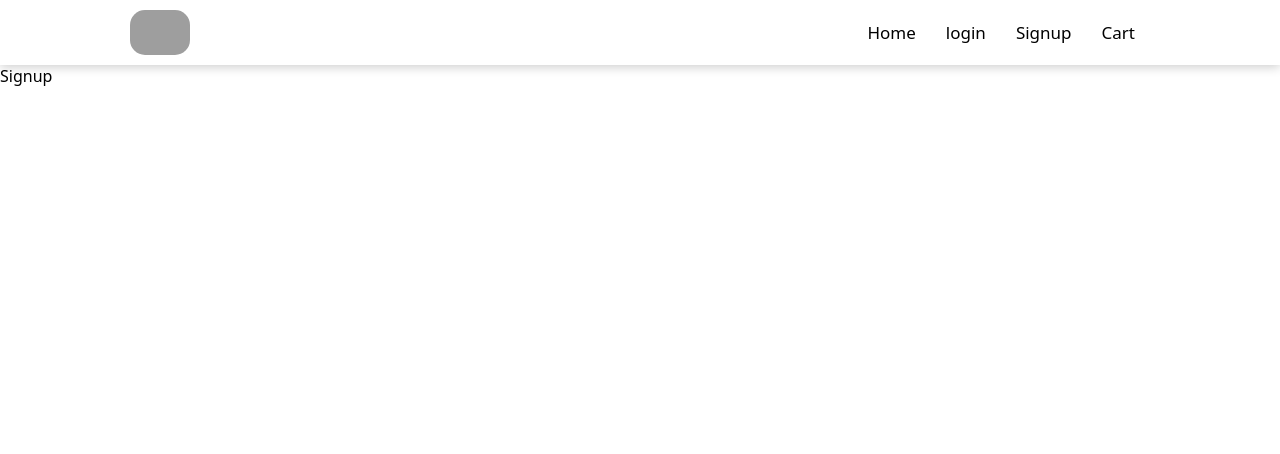
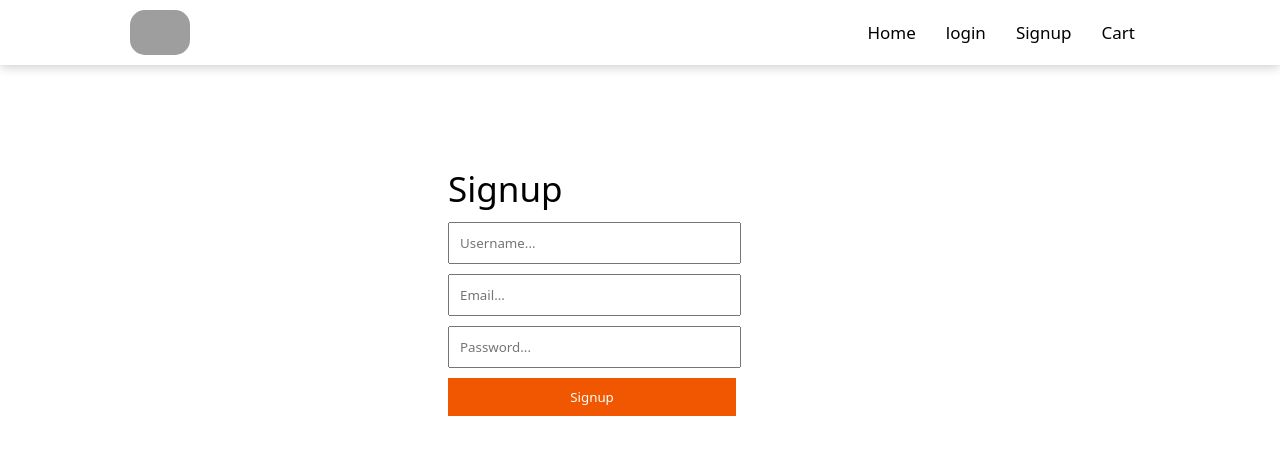
Before and after one commit to sharathascr/namaste-react, a React (Vite) app: page /signup in a window 1280 px wide. Shown: the top 454 px of the page. Built offline with nearby package versions, Linux system fonts and the light colour scheme; grey boxes are pictures that could not be loaded.

Commit message:
Signup page designed

```diff
--- a/src/components/Login.js
+++ b/src/components/Login.js
@@ -8,10 +8,10 @@ function Login() {
         <p className="login-heading"> Login</p>
         <p className="create-account-text">
           or <span className="create-text">create an account</span>
-          <div>
+          <div className="login-inputs">
             <input placeholder="Phone Number" />
             <input placeholder="password" />
-            <button className="login-btn">Log</button>
+            <button className="login-btn">Login</button>
           </div>
         </p>
       </div>
--- a/src/components/Signup.js
+++ b/src/components/Signup.js
@@ -1,7 +1,18 @@
 import React from "react";
+import "../styles/Signup.css";
 
 function Signup() {
-  return <div>Signup</div>;
+  return (
+    <div className="signup-page">
+      <p className="signup-heading">Signup</p>
+      <div className="signup-inputs">
+        <input type="text" placeholder="Username..." />
+        <input type="email" placeholder="Email..." />
+        <input type="password" placeholder="Password..." />
+        <button className="signup-btn">Signup</button>
+      </div>
+    </div>
+  );
 }
 
 export default Signup;
--- a/src/styles/Login.css
+++ b/src/styles/Login.css
@@ -24,5 +24,8 @@
 }
 .login-btn {
   color: #fff;
+  width: 64.5%;
+  padding: 10px;
   background-color: #f15700;
+  border: none;
 }
--- /dev/null
+++ b/src/styles/Signup.css
@@ -0,0 +1,21 @@
+.signup-page {
+  width: 30%;
+  margin: 100px auto;
+}
+.signup-heading {
+  font-size: 35px;
+  font-weight: 400;
+}
+.signup-inputs input {
+  display: block;
+  margin: 10px 0;
+  padding: 10px;
+  width: 70%;
+}
+.signup-btn {
+  color: #fff;
+  width: 75%;
+  padding: 10px;
+  background-color: #f15700;
+  border: none;
+}
```
